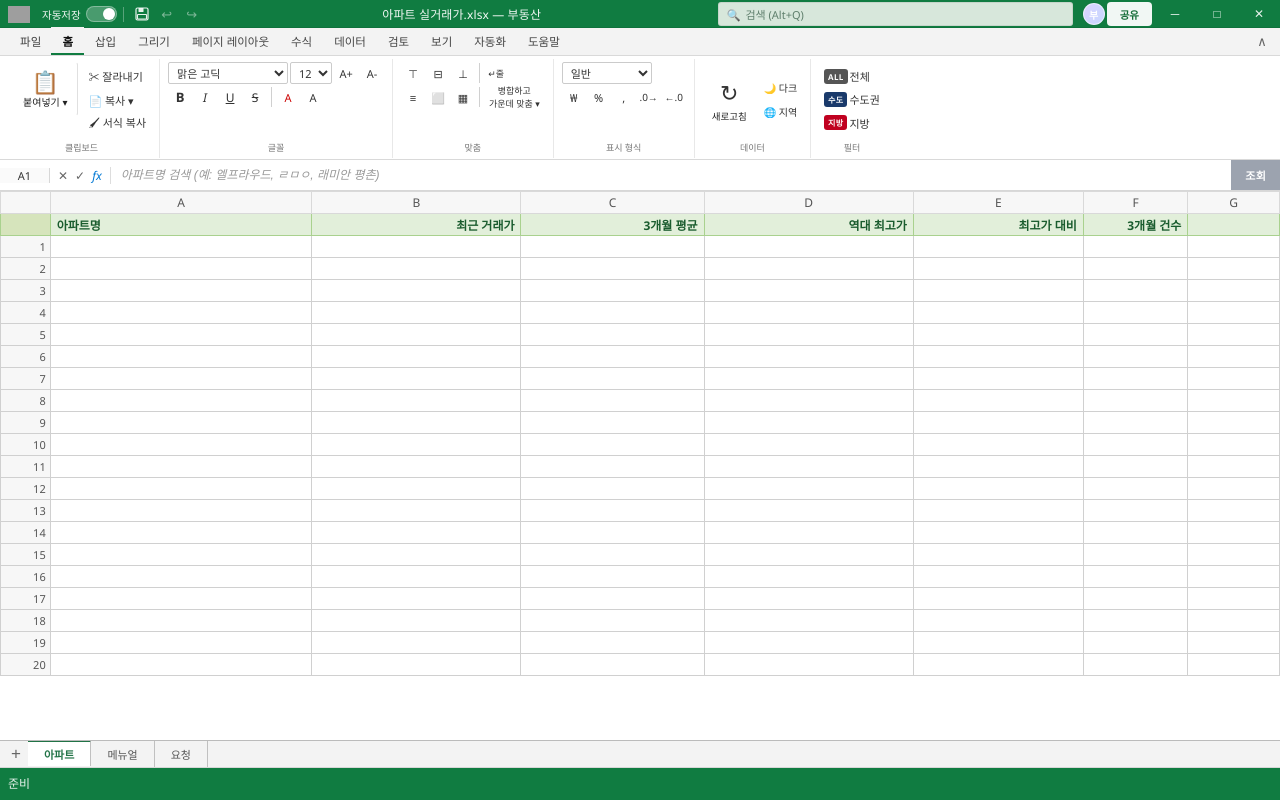
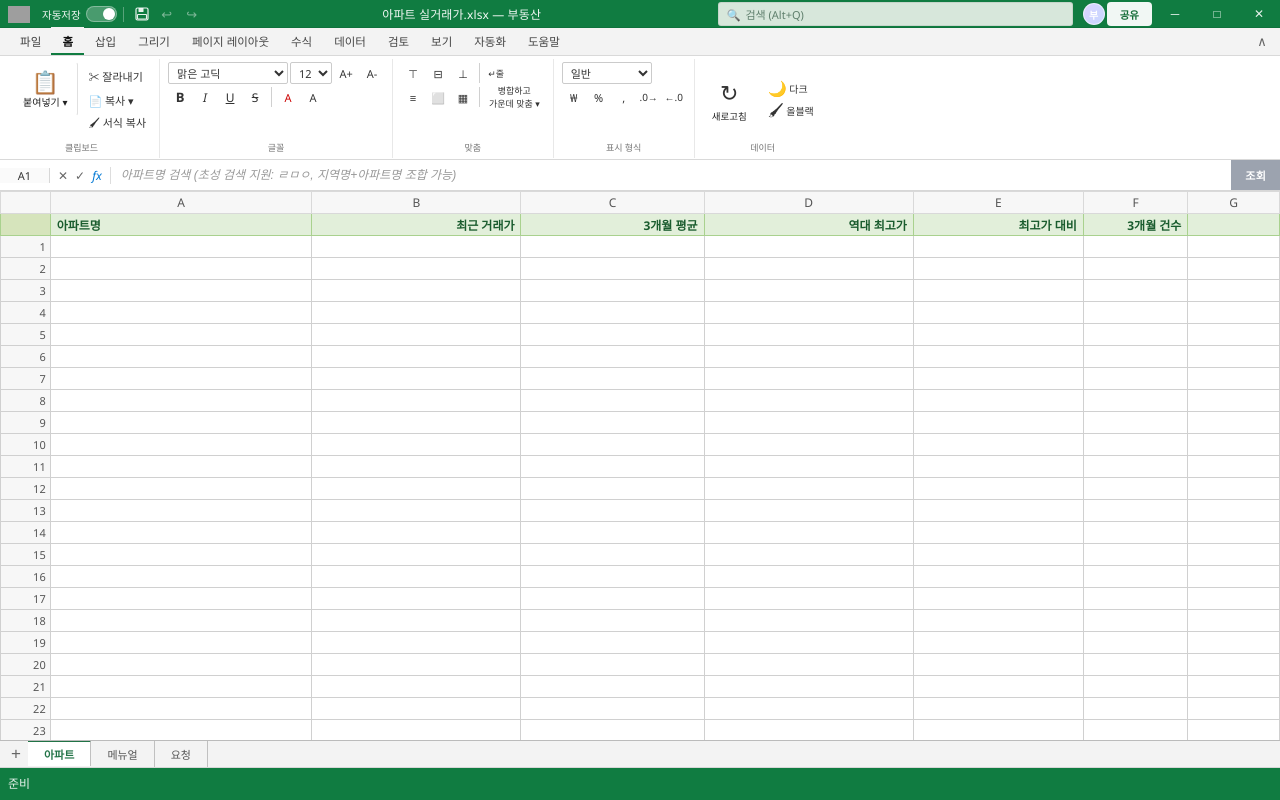
Before and after one commit to snh1357-ctrl/boodongsan, a React (Vite) app: page / in a window 1280 px wide. Built offline with nearby package versions, Linux system fonts and the light colour scheme; grey boxes are pictures that could not be loaded.

Commit message:
feat: 예시텍스트제거/100행/localStorage저장/다크모드/올블랙/필터버튼제거

```diff
--- a/src/App.tsx
+++ b/src/App.tsx
@@ -85,11 +85,14 @@ export default function App() {
   const [activeTab, setActiveTab] = useState('apt')
   const { results, loading, error, search, removeResult } = useAptSearch()
 
+  const handleRefresh = () => window.location.reload()
+
   return (
     <ExcelShell
       activeTab={activeTab}
       onTabChange={setActiveTab}
       resultCount={results.length}
+      onRefresh={handleRefresh}
       statusText={
         loading ? '데이터 조회중… (전체 기간 최초 조회는 20~40초 소요)' :
         error ? `오류: ${error}` :
--- a/src/components/AptTable.tsx
+++ b/src/components/AptTable.tsx
@@ -165,7 +165,7 @@ export function AptTable({ results, onRemove }: Props) {
             )
           })}
           {/* 항상 빈 행 채워서 그리드 유지 */}
-          {Array.from({ length: Math.max(0, 20 - globalRow + 1) }, (_, i) => (
+          {Array.from({ length: Math.max(0, 100 - globalRow + 1) }, (_, i) => (
             <tr key={`empty-${i}`} className="erow">
               <td className="rnum">{globalRow + i}</td>
               {Array.from({ length: 7 }, (_, j) => <td key={j} className="cell" />)}
--- a/src/components/ExcelShell.tsx
+++ b/src/components/ExcelShell.tsx
@@ -1,5 +1,5 @@
 // src/components/ExcelShell.tsx
-import type { ReactNode } from 'react'
+import { useEffect, type ReactNode } from 'react'
 
 const SHEET_TABS = [
   { id: 'apt', label: '아파트' },
@@ -13,9 +13,43 @@ interface Props {
   children: ReactNode
   statusText?: string
   resultCount?: number
+  onRefresh?: () => void
 }
 
-export function ExcelShell({ activeTab, onTabChange, children, statusText, resultCount = 0 }: Props) {
+function toggleDarkMode() {
+  const on = document.body.classList.toggle('dark')
+  localStorage.setItem('darkMode', on ? '1' : '')
+  const btn = document.getElementById('darkModeBtn')
+  if (btn) {
+    btn.querySelector('.btn-icon')!.textContent = on ? '☀' : '🌙'
+    btn.querySelector('.btn-lbl')!.textContent = on ? ' 라이트' : ' 다크'
+  }
+}
+
+function toggleAllBlack() {
+  const on = document.body.classList.toggle('all-black')
+  localStorage.setItem('allBlack', on ? '1' : '')
+  const btn = document.getElementById('allBlackBtn')
+  if (btn) btn.querySelector('.btn-lbl')!.textContent = on ? ' 컬러' : ' 올블랙'
+}
+
+export function ExcelShell({ activeTab, onTabChange, children, statusText, resultCount = 0, onRefresh }: Props) {
+  useEffect(() => {
+    if (localStorage.getItem('darkMode')) {
+      document.body.classList.add('dark')
+      const btn = document.getElementById('darkModeBtn')
+      if (btn) {
+        btn.querySelector('.btn-icon')!.textContent = '☀'
+        btn.querySelector('.btn-lbl')!.textContent = ' 라이트'
+      }
+    }
+    if (localStorage.getItem('allBlack')) {
+      document.body.classList.add('all-black')
+      const btn = document.getElementById('allBlackBtn')
+      if (btn) btn.querySelector('.btn-lbl')!.textContent = ' 컬러'
+    }
+  }, [])
+
   return (
     <div className="xl">
       <div id="xlTopScroll">
@@ -110,11 +144,11 @@ export function ExcelShell({ activeTab, onTabChange, children, statusText, resul
             <div className="rg rg-deco rg-d3">
               <div className="rg-top col">
                 <div style={{display:'flex',gap:1}}>
-                  <button className="rb sq" title="위쪽 맞춤">⊤</button>
-                  <button className="rb sq" title="가운데 맞춤">⊟</button>
-                  <button className="rb sq" title="아래쪽 맞춤">⊥</button>
+                  <button className="rb sq">⊤</button>
+                  <button className="rb sq">⊟</button>
+                  <button className="rb sq">⊥</button>
                   <span className="rg-sep"/>
-                  <button className="rb sq" title="자동 줄 바꿈" style={{fontSize:9}}>↵줄</button>
+                  <button className="rb sq" style={{fontSize:9}}>↵줄</button>
                 </div>
                 <div style={{display:'flex',gap:1}}>
                   <button className="rb sq">≡</button>
@@ -167,37 +201,39 @@ export function ExcelShell({ activeTab, onTabChange, children, statusText, resul
               <div className="rg-lbl">셀</div>
             </div>
 
-            {/* 데이터 새로고침 */}
+            {/* 데이터 새로고침 + 다크/올블랙 */}
             <div className="rg">
               <div className="rg-top" style={{alignItems:'center',gap:3}}>
-                <button className="rb lg refresh">
+                <button
+                  id="refreshBtn"
+                  className="rb lg refresh"
+                  onClick={onRefresh}
+                >
                   <span className="ricon btn-icon" style={{fontSize:22}}>↻</span>
                   <span className="rlbl">새로고침</span>
                 </button>
                 <div style={{display:'flex',flexDirection:'column',gap:2,height:68,justifyContent:'center'}}>
-                  <button className="rb" style={{fontSize:10}}>🌙 다크</button>
-                  <button className="rb" style={{fontSize:10}}>🌐 지역</button>
+                  <button
+                    id="darkModeBtn"
+                    className="rb"
+                    style={{fontSize:10,padding:'2px 8px',height:20,gap:3}}
+                    onClick={toggleDarkMode}
+                  >
+                    <span className="btn-icon" style={{fontSize:15,lineHeight:1}}>🌙</span>
+                    <span className="btn-lbl"> 다크</span>
+                  </button>
+                  <button
+                    id="allBlackBtn"
+                    className="rb"
+                    style={{fontSize:10,padding:'2px 8px',height:20,gap:3}}
+                    onClick={toggleAllBlack}
+                  >
+                    <span className="btn-icon" style={{fontSize:15,lineHeight:1}}>🖌</span>
+                    <span className="btn-lbl"> 올블랙</span>
+                  </button>
                 </div>
               </div>
               <div className="rg-lbl">데이터</div>
-            </div>
-
-            {/* 필터 */}
-            <div className="rg">
-              <div className="rg-top" style={{alignItems:'center',gap:3}}>
-                <div style={{display:'flex',flexDirection:'column',gap:2,height:68,justifyContent:'center'}}>
-                  <button className="rb rb-active">
-                    <span className="mkt-badge all">ALL</span> 전체
-                  </button>
-                  <button className="rb">
-                    <span className="mkt-badge us" style={{background:'#1a3a6b'}}>수도</span> 수도권
-                  </button>
-                  <button className="rb">
-                    <span className="mkt-badge kr">지방</span> 지방
-                  </button>
-                </div>
-              </div>
-              <div className="rg-lbl">필터</div>
             </div>
 
           </div>
--- a/src/components/SearchBar.tsx
+++ b/src/components/SearchBar.tsx
@@ -85,9 +85,7 @@ export function SearchBar({ bjdong: _bjdong, onSearch, loading }: Props) {
 
   const placeholder = !aptIndexLoaded
     ? '로딩중…'
-    : aptIndex.length > 0
-      ? '아파트명 검색 (예: 엘프라우드, ㄹㅁㅇ, 래미안 평촌)'
-      : '아파트명 입력 (예: 래미안대치팰리스)'
+    : '아파트명 검색 (초성 검색 지원: ㄹㅁㅇ, 지역명+아파트명 조합 가능)'
 
   const DropdownList = ({ isMobile = false }: { isMobile?: boolean }) =>
     suggestions.length === 0 ? null : (
--- a/src/hooks/useAptSearch.ts
+++ b/src/hooks/useAptSearch.ts
@@ -1,5 +1,5 @@
 // src/hooks/useAptSearch.ts
-import { useState, useCallback } from 'react'
+import { useState, useCallback, useEffect } from 'react'
 import type { AptResult, RawDeal } from '../types'
 import { aggregateByArea } from '../lib/aggregate'
 
@@ -14,12 +14,20 @@ interface SearchState {
   error: string | null
 }
 
+function loadSavedResults(): AptResult[] {
+  try { return JSON.parse(localStorage.getItem('apt_results') || '[]') } catch { return [] }
+}
+
 export function useAptSearch() {
-  const [state, setState] = useState<SearchState>({
-    results: [],
+  const [state, setState] = useState<SearchState>(() => ({
+    results: loadSavedResults(),
     loading: false,
     error: null,
-  })
+  }))
+
+  useEffect(() => {
+    try { localStorage.setItem('apt_results', JSON.stringify(state.results)) } catch {}
+  }, [state.results])
 
   const search = useCallback(async ({ dongCode, aptName }: SearchParams) => {
     setState(prev => ({ ...prev, loading: true, error: null }))
```
